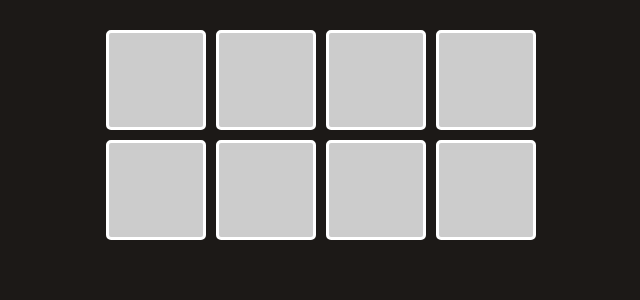
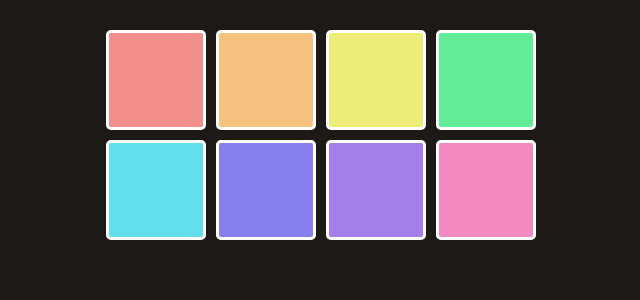
Before and after one commit to umaimaz123/react-chef-claude, a React (Vite) app: page / in a window 1280 px wide. Shown: the top 300 px of the page, without its empty margins (319-959 px from the left). Built offline with nearby package versions, Linux system fonts and the light colour scheme.

Commit message:
added inline styling inside a component

```diff
--- a/Sound-pads-challenge/SoundApp.jsx
+++ b/Sound-pads-challenge/SoundApp.jsx
@@ -2,16 +2,16 @@
 import pads from "./pads"
 import React from "react"
 import "./soundPad.css"
+import Pad from "./components/Pad.jsx"
 
 export default function SoundApp(props) {
   const [soundPads, setSoundPads] = React.useState(pads)
 
-  const styles = {
-    backgroundColor: props.darkMode ? "#222222" : "#cccccc",
-  }
+  const soundPadButtons = soundPads.map(pad => (
+      <Pad key={pad.id}
+        color={pad.color}
+      />
 
-  const soundPadButtons = soundPads.map(pad => (
-      <button style={styles} key={pad.id}></button>
   ))
 
   return (
--- /dev/null
+++ b/Sound-pads-challenge/components/Pad.jsx
@@ -0,0 +1,5 @@
+export default function Pad(props) {
+  return (
+    <button style={{backgroundColor: props.color}}></button>
+  )
+}
```
